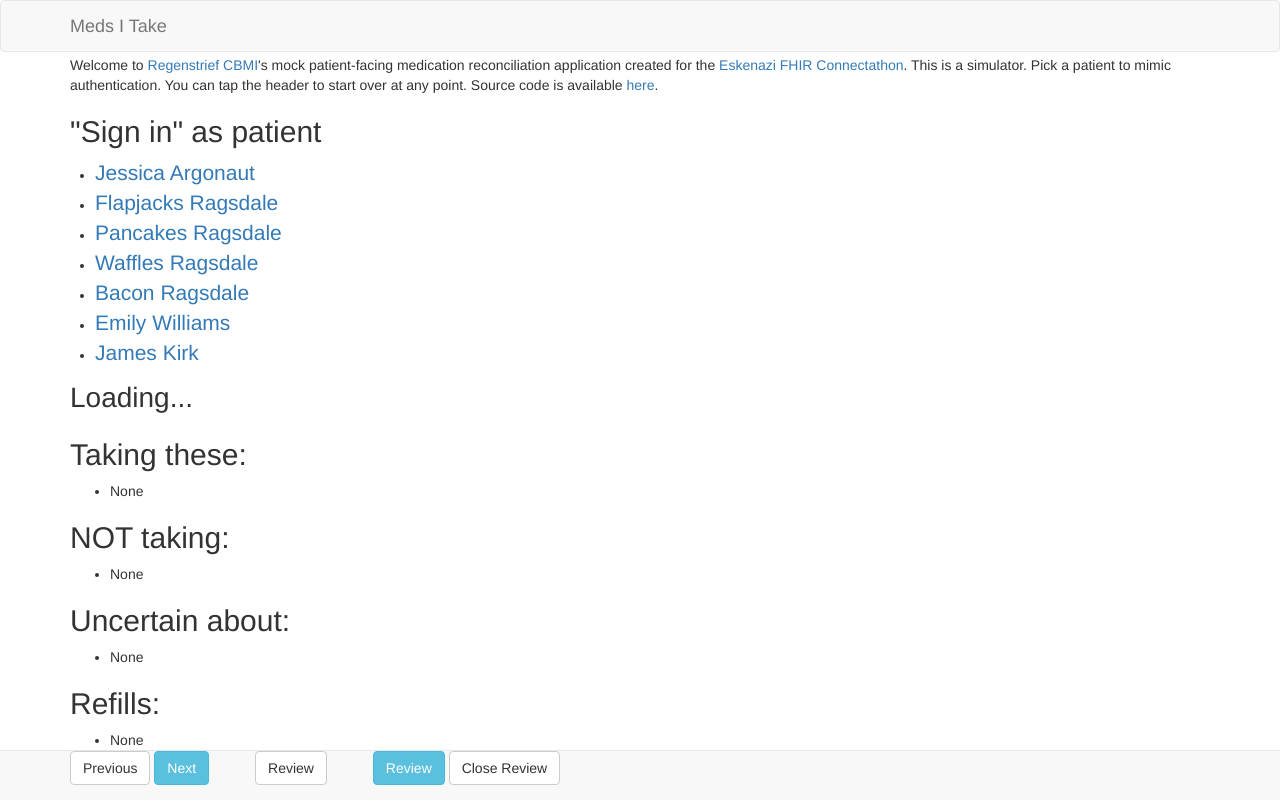
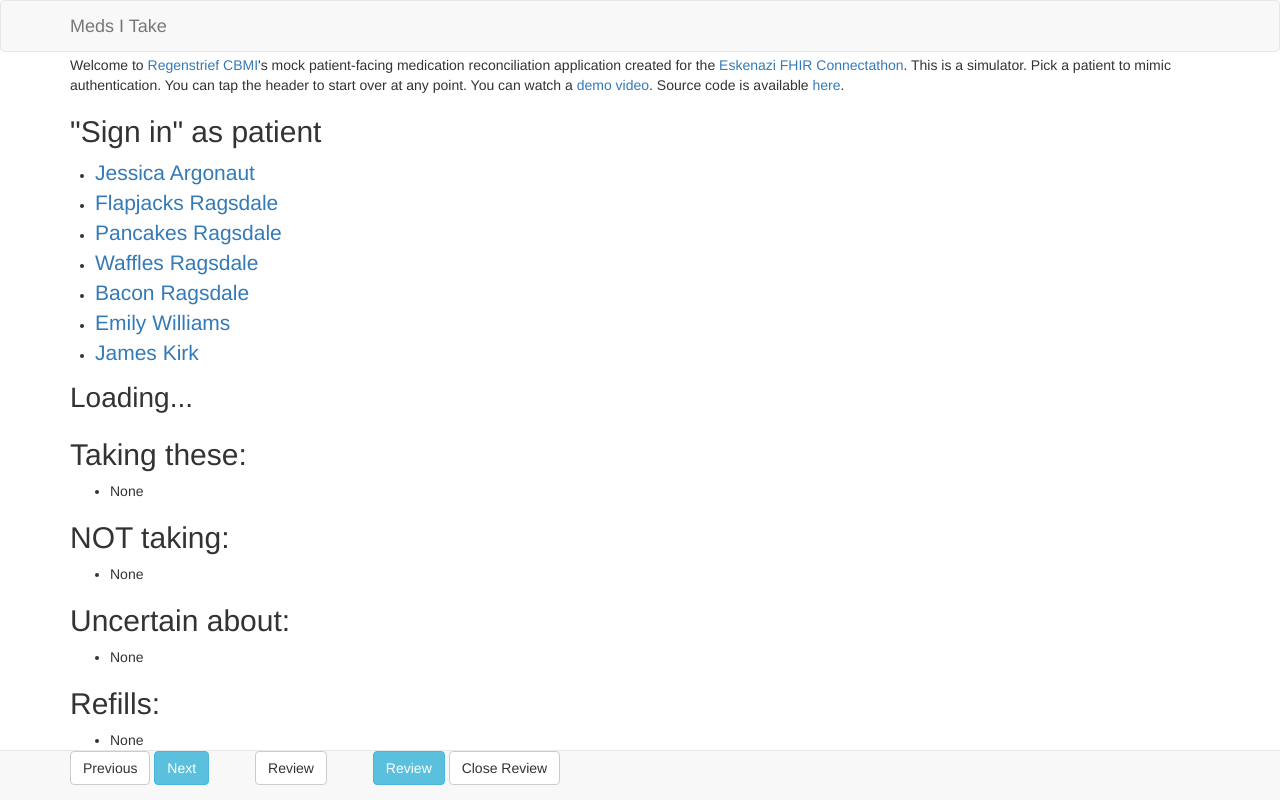
Before and after one commit to bmamlin/org.regenstrief.fhirmedlistweb, a plain HTML site: page index.html in a window 1280 px wide. Drawn offline with nearby package versions, Linux system fonts and the light colour scheme; some packages are replaced by stand-ins of ours.

Commit message:
Update index.html

```diff
--- a/index.html
+++ b/index.html
@@ -33,7 +33,7 @@
 <div id="content">
     <div class="container" ng-hide="patient" ng-controller="PatientsCtrl">
         <p>
-        Welcome to <a href="https://www.regenstrief.org/centers/cbmi/">Regenstrief CBMI</a>'s mock patient-facing medication reconciliation application created for the <a href="http://indiana.himsschapter.org/Events/event.aspx?ItemNumber=47375">Eskenazi FHIR Connectathon</a>. This is a simulator. Pick a patient to mimic authentication. You can tap the header to start over at any point. Source code is available <a href="https://github.com/bmamlin/org.regenstrief.fhirmedlistweb">here</a>.
+        Welcome to <a href="https://www.regenstrief.org/centers/cbmi/">Regenstrief CBMI</a>'s mock patient-facing medication reconciliation application created for the <a href="http://indiana.himsschapter.org/Events/event.aspx?ItemNumber=47375">Eskenazi FHIR Connectathon</a>. This is a simulator. Pick a patient to mimic authentication. You can tap the header to start over at any point. You can watch a <a href="https://www.youtube.com/watch?v=Z-eF0852o2g">demo video</a>. </a>Source code is available <a href="https://github.com/bmamlin/org.regenstrief.fhirmedlistweb">here</a>.
         </p>
         <h2>"Sign in" as patient</h2>
         <ul class="row">
```
